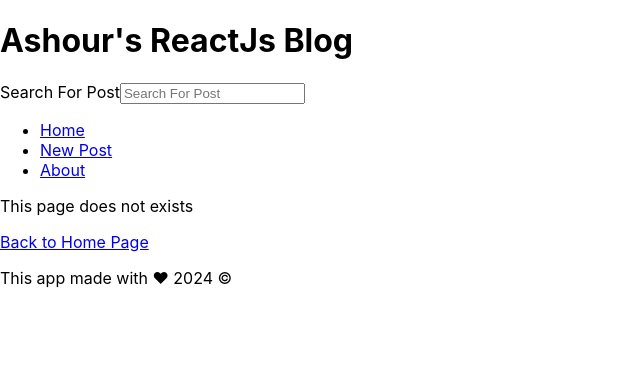
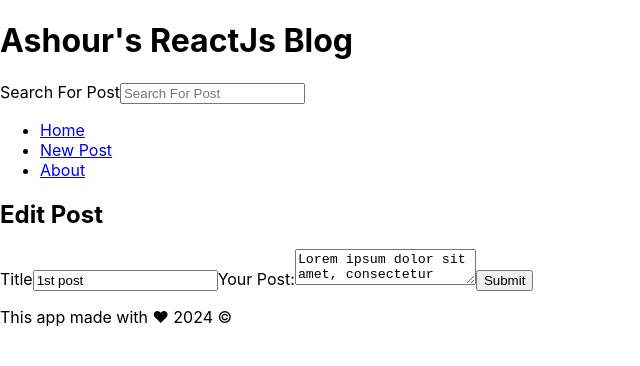
Before and after one commit to EngAshour/reactjs-blog, a React (Create React App) app: page /editpage/1 in a window 1280 px wide. Shown: the top 366 px of the page, without its empty margins (0-640 px from the left). Built offline with nearby package versions, Linux system fonts and the light colour scheme; data requests are answered from the project's data file.

Commit message:
feat: Implement edit page UI & logic

```diff
--- a/src/App.js
+++ b/src/App.js
@@ -9,6 +9,7 @@
 import Footer from "./Footer";
 import Missing from "./Missing";
 import { DataProvider } from "./Context/DataContext";
+import EditPage from "./EditPage";
 
 function App() {
   return (
@@ -21,6 +22,7 @@
           <Route path="newpost" Component={NewPost} />
           <Route path="about" Component={About} />
           <Route path="/postpage/:id" Component={PostPage} />
+          <Route path="/editpage/:id" Component={EditPage} />
           <Route path="*" Component={Missing} />
         </Routes>
       </DataProvider>
--- /dev/null
+++ b/src/EditPage.js
@@ -0,0 +1,75 @@
+import { useContext, useEffect, useState } from "react";
+import DataContext from "./Context/DataContext";
+import { useNavigate, useParams } from "react-router-dom";
+import axios from "axios";
+import { format } from "date-fns";
+
+const EditPage = () => {
+  const [editTitle, setEditTitle] = useState("");
+  const [editBody, setEditBody] = useState("");
+  const { posts, setPosts } = useContext(DataContext);
+  const { id } = useParams();
+  const navigate = useNavigate();
+  const post = posts.find((post) => post.id.toString() === id);
+
+  useEffect(() => {
+    if (post) {
+      setEditTitle(post.title);
+      setEditBody(post.body);
+    }
+  }, [post]);
+
+  const handleEdit = async (id) => {
+    try {
+      const datetime = format(new Date(), "MMMM dd, yyyy pp");
+      const editedPost = {
+        id: id,
+        title: editTitle,
+        datetime: datetime,
+        body: editBody,
+      };
+      const response = await axios.put(
+        `http://localhost:3500/posts/${post.id}`,
+        editedPost
+      );
+      setPosts(
+        posts.map((post) => (post.id === id ? { ...response.data } : post))
+      );
+      setEditTitle("");
+      setEditBody("");
+      navigate("/");
+    } catch (error) {
+      console.log(error);
+    }
+  };
+
+  return (
+    <main className="NewPost">
+      <h2>Edit Post</h2>
+      <form className="newPostForm" onSubmit={(e) => e.preventDefault()}>
+        <label htmlFor="postTitle">Title</label>
+        <input
+          id="postTitle"
+          type="text"
+          required
+          placeholder="Put Your Title"
+          value={editTitle}
+          onChange={(e) => setEditTitle(e.target.value)}
+        />
+        <label htmlFor="postBody">Your Post:</label>
+        <textarea
+          id="postBody"
+          placeholder="What do you wanna post"
+          required
+          value={editBody}
+          onChange={(e) => setEditBody(e.target.value)}
+        />
+        <button type="submit" onClick={() => handleEdit(post.id)}>
+          Submit
+        </button>
+      </form>
+    </main>
+  );
+};
+
+export default EditPage;
```
